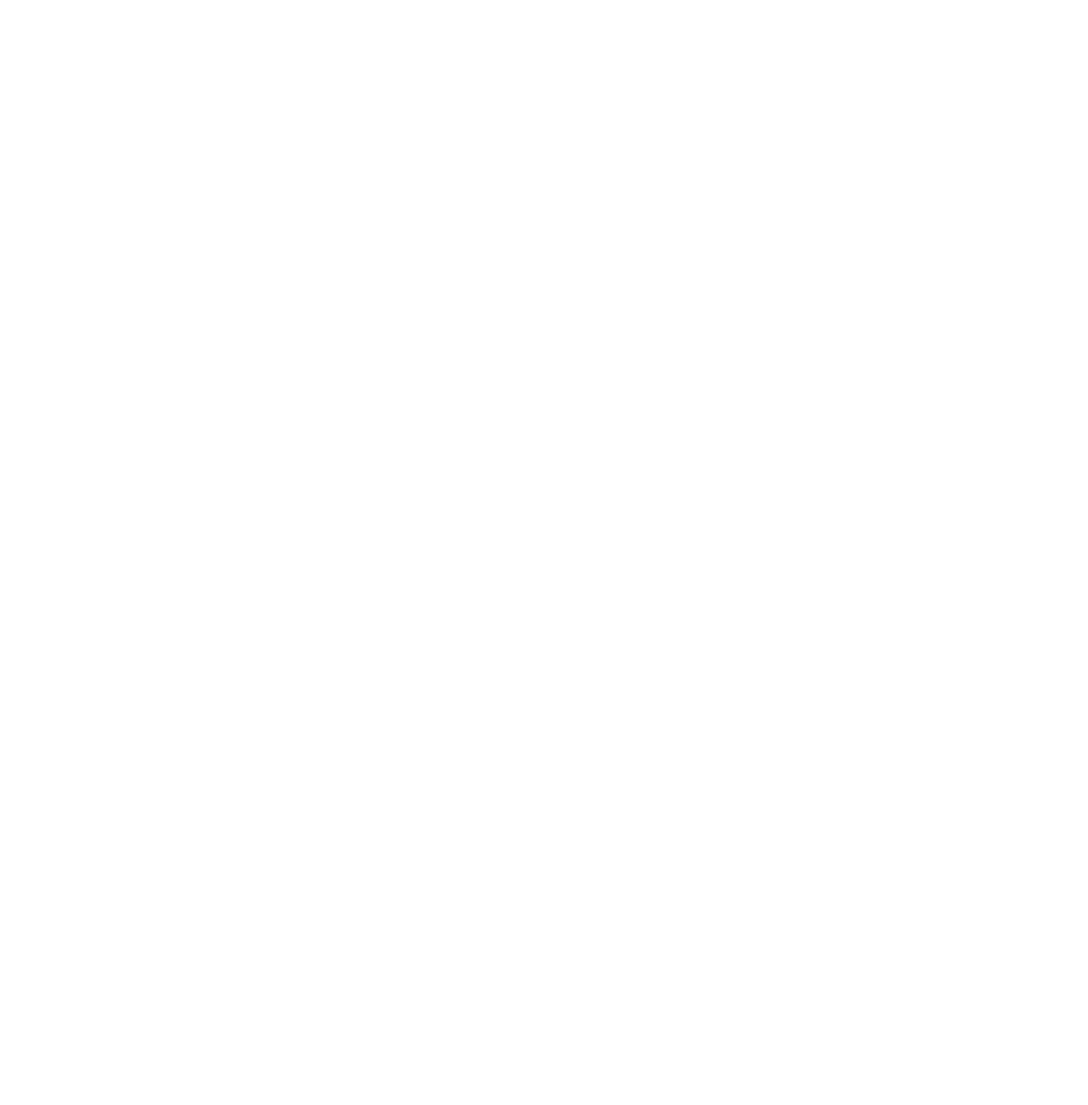
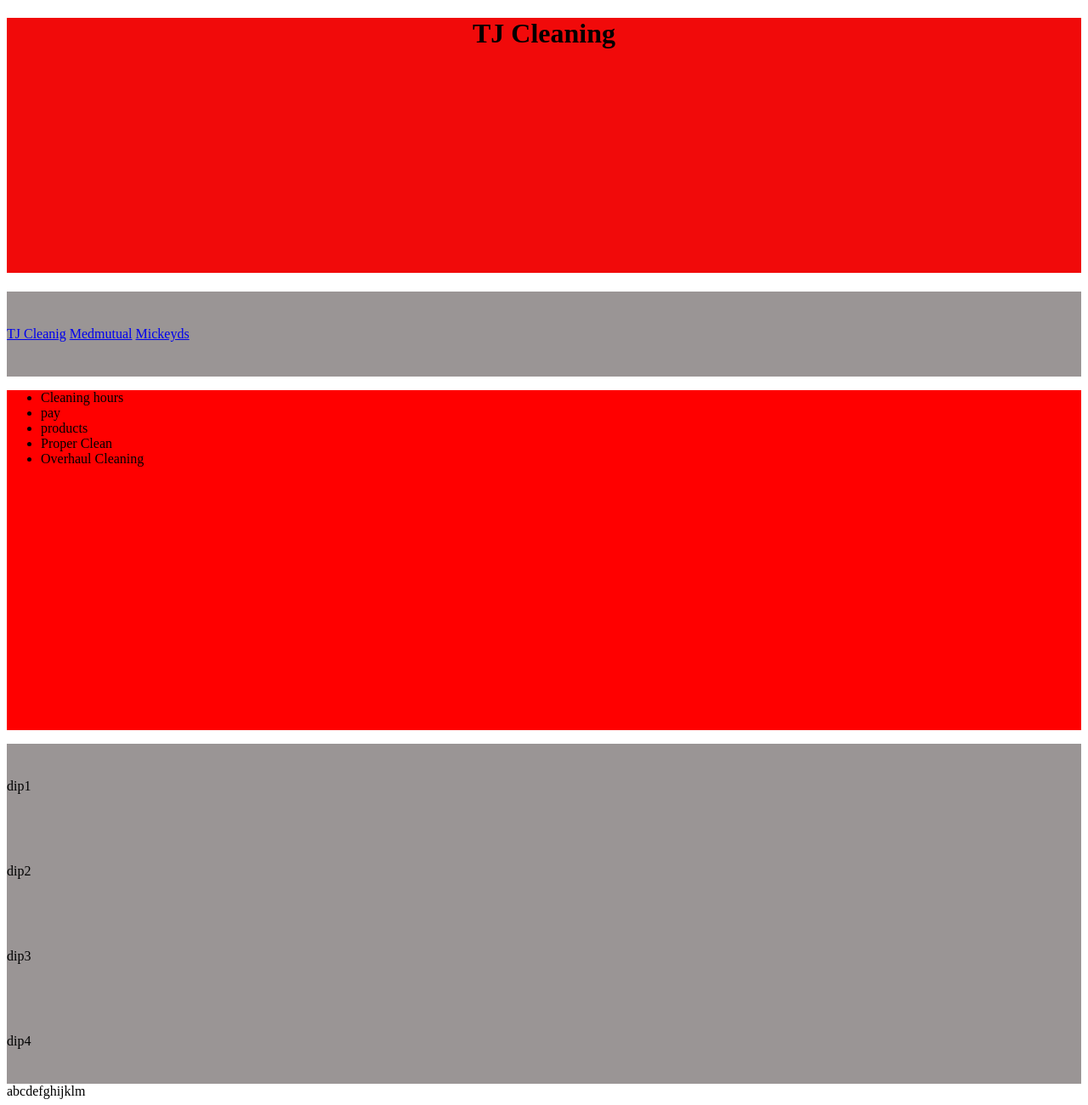
Before and after one commit to ironwoods36/final-project2, a plain HTML site: page index.html in a window 1280 px wide. Shown: the whole page at 85% size. Before the commit the page ends 800 px from the top, so only its background shows below. Drawn offline with Linux system fonts and the light colour scheme.

Commit message:
div added for coulums

```diff
--- a/css/styles.css
+++ b/css/styles.css
@@ -0,0 +1,17 @@
+h1 {
+    height: 300px;
+    background-color: rgb(241, 10, 10);
+    text-align: center;
+}
+div {
+    height: 100px;
+    background-color: rgb(154, 149, 149);
+    align-content: center;
+}
+ul {
+    height: 400px;
+    background-color: red;
+}
+section {
+    height: 600px;
+}
--- a/index.html
+++ b/index.html
@@ -9,6 +9,34 @@
     <title>finalproject2</title>
 </head>
 <body>
+    <h1>TJ Cleaning</h1>
+    <div>
+    <a href="index.html">TJ Cleanig</a>
+    <a href="contact.html">Medmutual</a>
+    <a href="about.html">Mickeyds</a>
+    </div>
+    <ul>
+        <li>Cleaning hours</li>
+        <li>pay</li>
+        <li>products</li>
+        <li>Proper Clean</li>
+        <li>Overhaul Cleaning</li>
+    </ul>
+    <div>
+        <p>dip1</p>
+    </div>
+    <div>
+        <p>dip2</p>
+    </div>
+    <div>
+        <p>dip3</p>
+    </div>
+    <div>
+        <p>dip4</p>
+    </div>
+    <section>
+        abcdefghijklm
+    </section>
 
 </body>
 </html>
```
